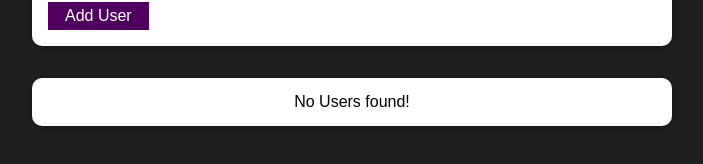
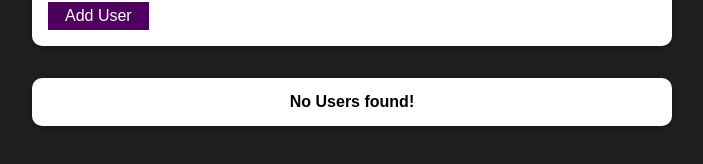
Before and after one commit to rubanero14/React-Lessons-Section8-Building-Complete-Practice-Project-Section2, a React (Create React App) app: page / in a window 1280 px wide. Shown: the part 164-328 px from the top of the page, without its empty margins (288-991 px from the left). Built offline with nearby package versions, Linux system fonts and the light colour scheme.

Commit message:
Working with Portals

```diff
--- a/public/index.html
+++ b/public/index.html
@@ -28,6 +28,8 @@
   </head>
   <body>
     <noscript>You need to enable JavaScript to run this app.</noscript>
+    <!-- This custom div#modal-root element is used as Portal for Modal (or other high order HTML elements) to render -->
+    <div id="modal-root"></div>
     <div id="root"></div>
     <!--
       This HTML file is a template.
--- a/src/components/UI/ErrorModal.js
+++ b/src/components/UI/ErrorModal.js
@@ -1,11 +1,13 @@
 import React from "react";
+// importing {any-name}, for example ReactDOM from React DOM for using Portals capabilities
+import ReactDOM from "react-dom";
 
 import Card from "./Card";
 import Button from "./Button";
 
 import styles from "./ErrorModal.module.css";
 
-const ErrorModal = (props) => {
+const Modal = (props) => {
   return (
     <div style={{ display: props.showModal ? "block" : "none" }}>
       <div className={styles.backdrop} onClick={props.closeModal}></div>
@@ -24,4 +26,25 @@ const ErrorModal = (props) => {
   );
 };
 
+const ErrorModal = (props) => {
+  return (
+    <React.Fragment>
+      {/*
+          Rendering the above created Modal component into this component and injecting it into targeted element in DOM using .createPortal() method which takes JSX codes as
+          first param and the second param is the target element needs to be portal to in real DOM using vanilla Javascript element selector methods.
+          Reminder: Remember to pass props matching each and every JSX element needs needs to be portal as below for the component to work as intended!
+      */}
+      {ReactDOM.createPortal(
+        <Modal
+          showModal={props.showModal}
+          closeModal={props.closeModal}
+          title={props.title}
+          message={props.message}
+        />,
+        document.querySelector("#modal-root")
+      )}
+    </React.Fragment>
+  );
+};
+
 export default ErrorModal;
--- a/src/components/Users/UsersList.js
+++ b/src/components/Users/UsersList.js
@@ -17,7 +17,9 @@ const UsersList = (props) => {
         </ul>
       )}
       {props.users.length === 0 && (
-        <div className={styles.notFound}>No Users found!</div>
+        <div className={styles.notFound}>
+          <strong>No Users found!</strong>
+        </div>
       )}
     </Card>
   );
```
Also changed, not shown: src/components/UI/Button.module.css (line endings or trailing spaces).
